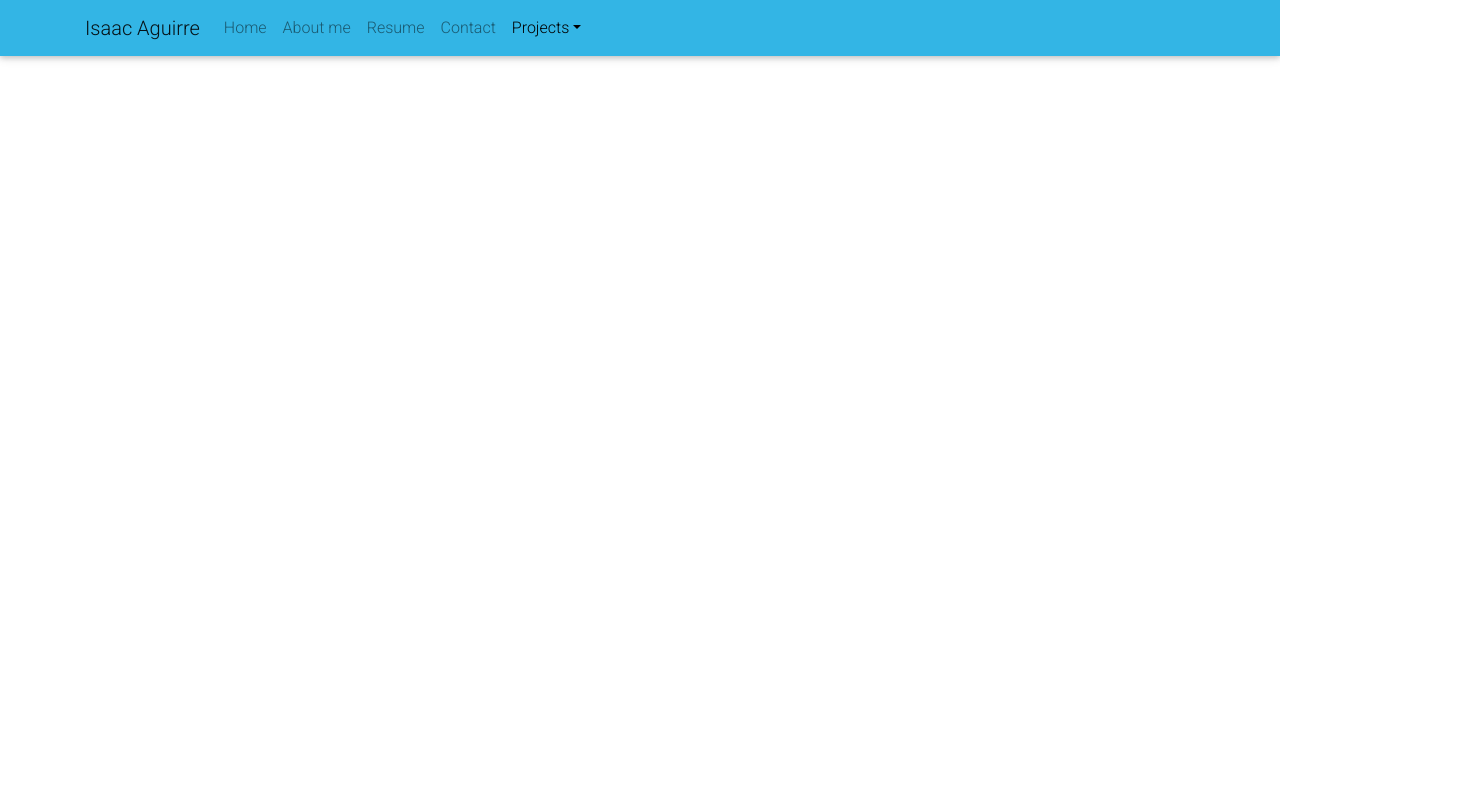
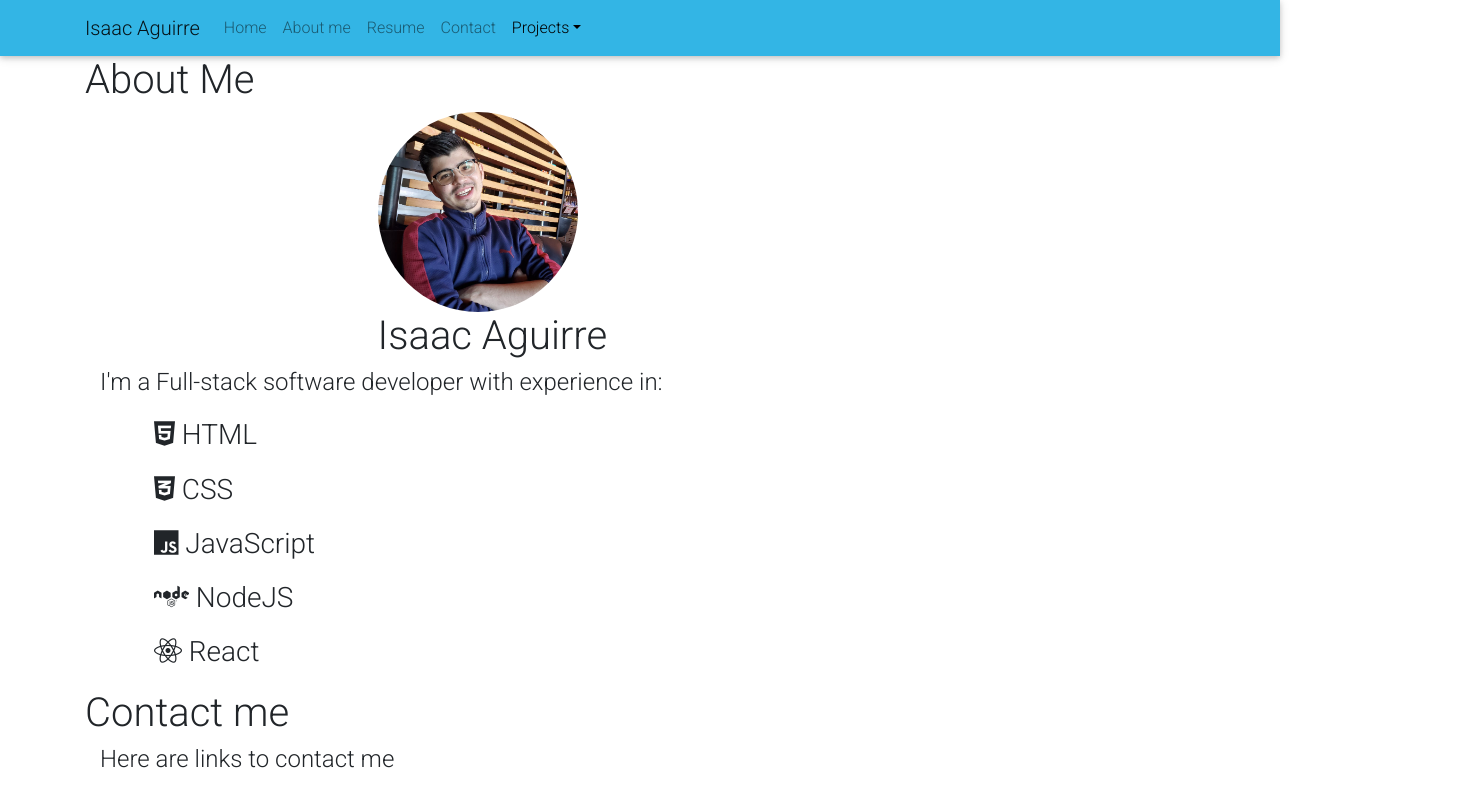
Before and after one commit to izaaaqk/ReactPortfolio, a React (Create React App) app: page / in a window 1280 px wide. Shown: the top 795 px of the page, 1473 px wide, since content can reach past the window. Built offline with nearby package versions, Linux system fonts and the light colour scheme.

Commit message:
working on links

```diff
--- a/src/components/main.js
+++ b/src/components/main.js
@@ -9,7 +9,7 @@
 
 const Main = () => (
     <Switch>
-        <Route exact path = "/home" component = {Home} />
+        <Route exact path = "/" component = {Home} />
         <Route path = "/home" component = {Home} />
         <Route path = "/aboutme" component = {AboutMe} />
         <Route path = "/contactme" component = {Contact} />
```
